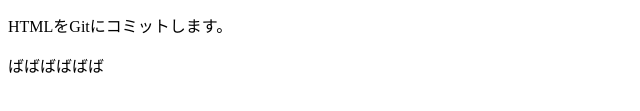
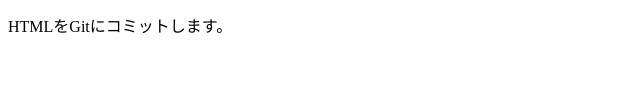
Before and after one commit to dmurakami/takosan, a plain HTML site: page index.html in a window 1280 px wide. Shown: the part 259-370 px from the top of the page, without its empty margins (0-640 px from the left). Drawn offline with Linux system fonts and the light colour scheme.

Commit message:
ばばばを削除しました

```diff
--- a/index.html
+++ b/index.html
@@ -22,7 +22,7 @@
             <li class="menu_item">メニュー10</li>
         </ul>
         <p>HTMLをGitにコミットします。</p>
-        <p>ばばばばばば</p>
+
     </div>
 </body>
 </html>
```
